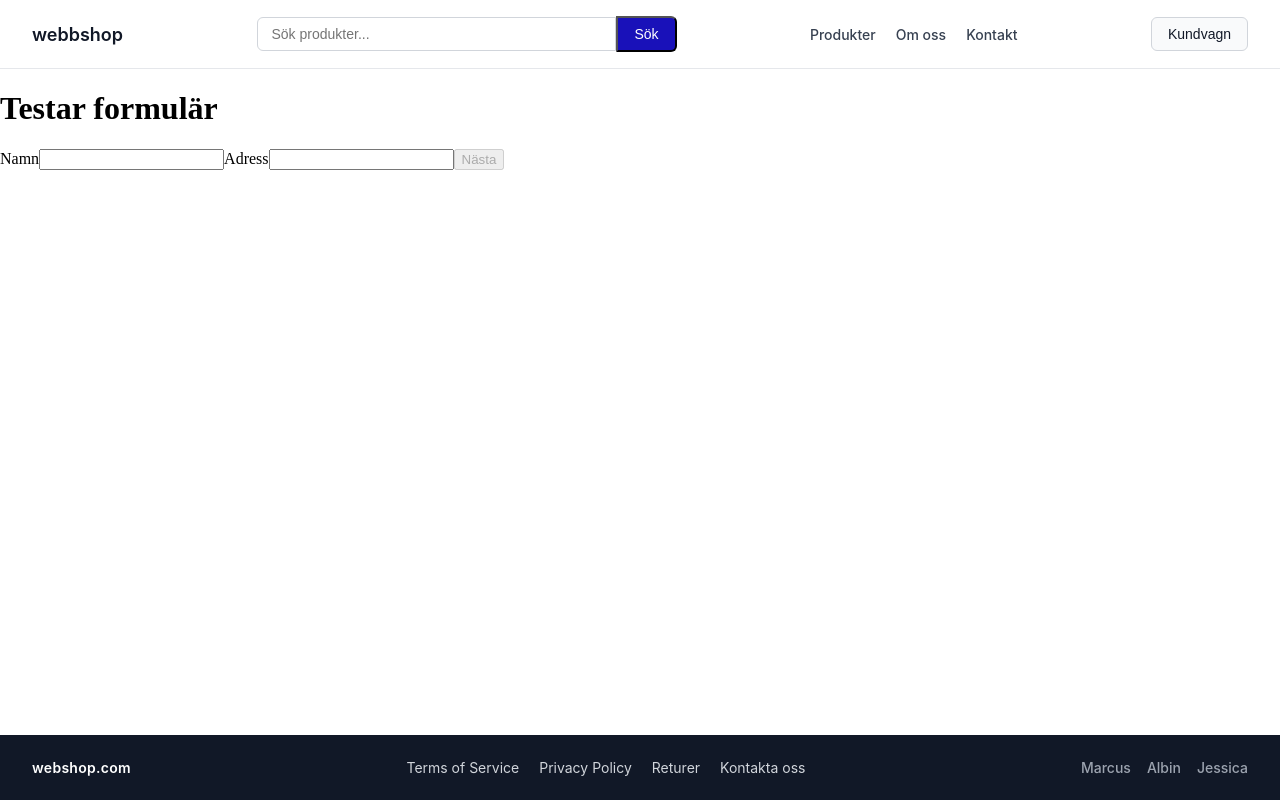
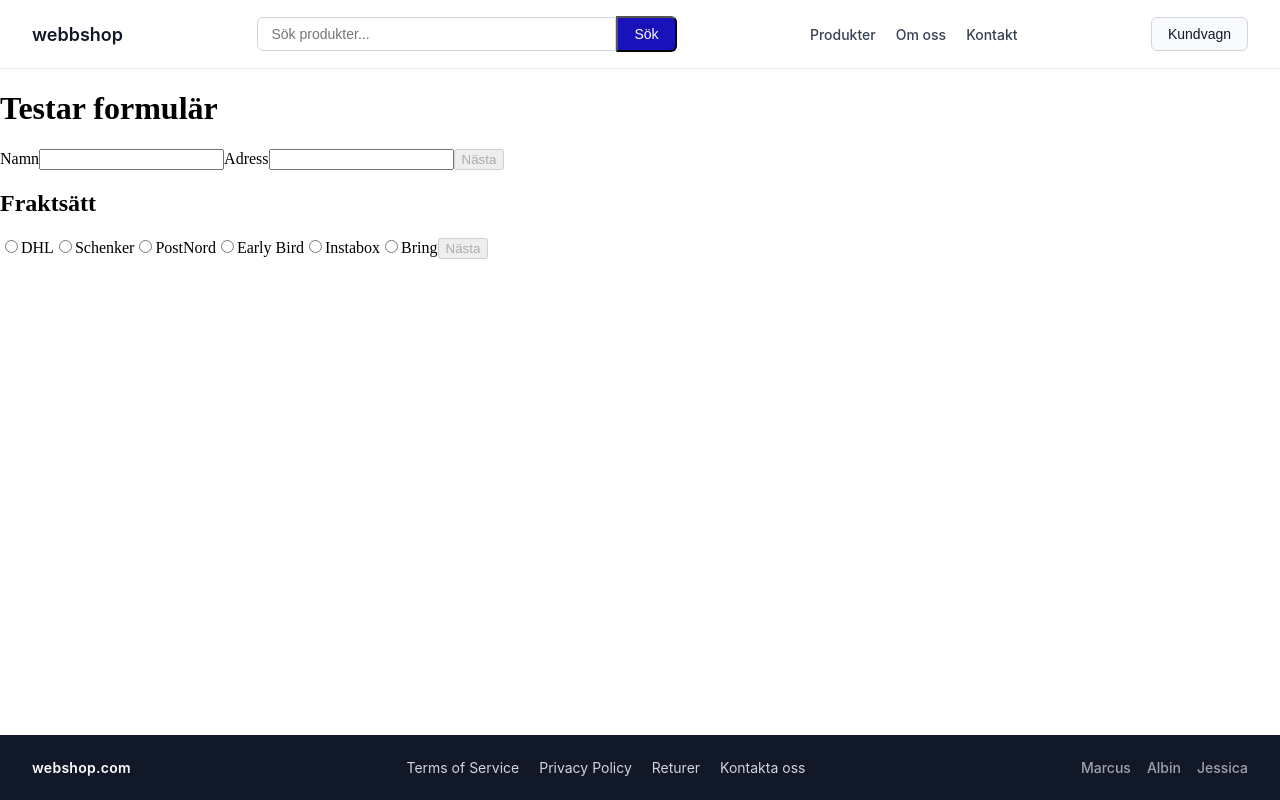
Before and after one commit to AlbinNic/Webbshop, a React (Vite) app: page /test in a window 1280 px wide. Built offline with nearby package versions, Linux system fonts and the light colour scheme; the HTML template or start-up script is replaced by a standard one.

Commit message:
add shipping form

```diff
--- /dev/null
+++ b/src/components/CheckoutForms/ShippingForm.tsx
@@ -0,0 +1,54 @@
+import { useForm } from "react-hook-form";
+import { z } from "zod";
+import { zodResolver } from "@hookform/resolvers/zod";
+
+const shippingSchema = z.object({
+    shipping: z.enum(["DHL", "Schenker", "PostNord", "Early Bird", "Instabox", "Bring"]),
+});
+
+type ShippingFormData = z.infer<typeof shippingSchema>;
+
+export function ShippingForm() {
+    const { register, handleSubmit, formState: { errors, isValid } } = useForm<ShippingFormData>({
+        resolver: zodResolver(shippingSchema),
+        mode: "onTouched",
+    });
+
+    function submit(data: ShippingFormData) {
+        console.log("Shipping:", data);
+    }
+
+    return (
+        <form onSubmit={handleSubmit(submit)}>
+            <h2>Fraktsätt</h2>
+            <label>
+                <input type="radio" value="DHL" {...register("shipping")} />
+                DHL
+            </label>
+            <label>
+                <input type="radio" value="Schenker" {...register("shipping")} />
+                Schenker
+            </label>
+            <label>
+                <input type="radio" value="PostNord" {...register("shipping")} />
+                PostNord
+            </label>
+            <label>
+                <input type="radio" value="Early Bird" {...register("shipping")} />
+                Early Bird
+            </label>
+            <label>
+                <input type="radio" value="Instabox" {...register("shipping")} />
+                Instabox
+            </label>
+            <label>
+                <input type="radio" value="Bring" {...register("shipping")} />
+                Bring
+            </label>
+
+            {errors.shipping && <p>Du måste välja ett fraktsätt!</p>}
+
+            <button disabled={!isValid}>Nästa</button>
+        </form>
+    )
+}
--- a/src/pages/TestPage.tsx
+++ b/src/pages/TestPage.tsx
@@ -1,4 +1,5 @@
 import { CustomerForm } from "../components/CheckoutForms/CustomerForm";
+import { ShippingForm } from "../components/CheckoutForms/ShippingForm";
 
 
 export function TestPage() {
@@ -6,6 +7,7 @@ export function TestPage() {
     <div>
       <h1>Testar formulär</h1>
       <CustomerForm />
+      <ShippingForm />
     </div>
   );
 }
```
